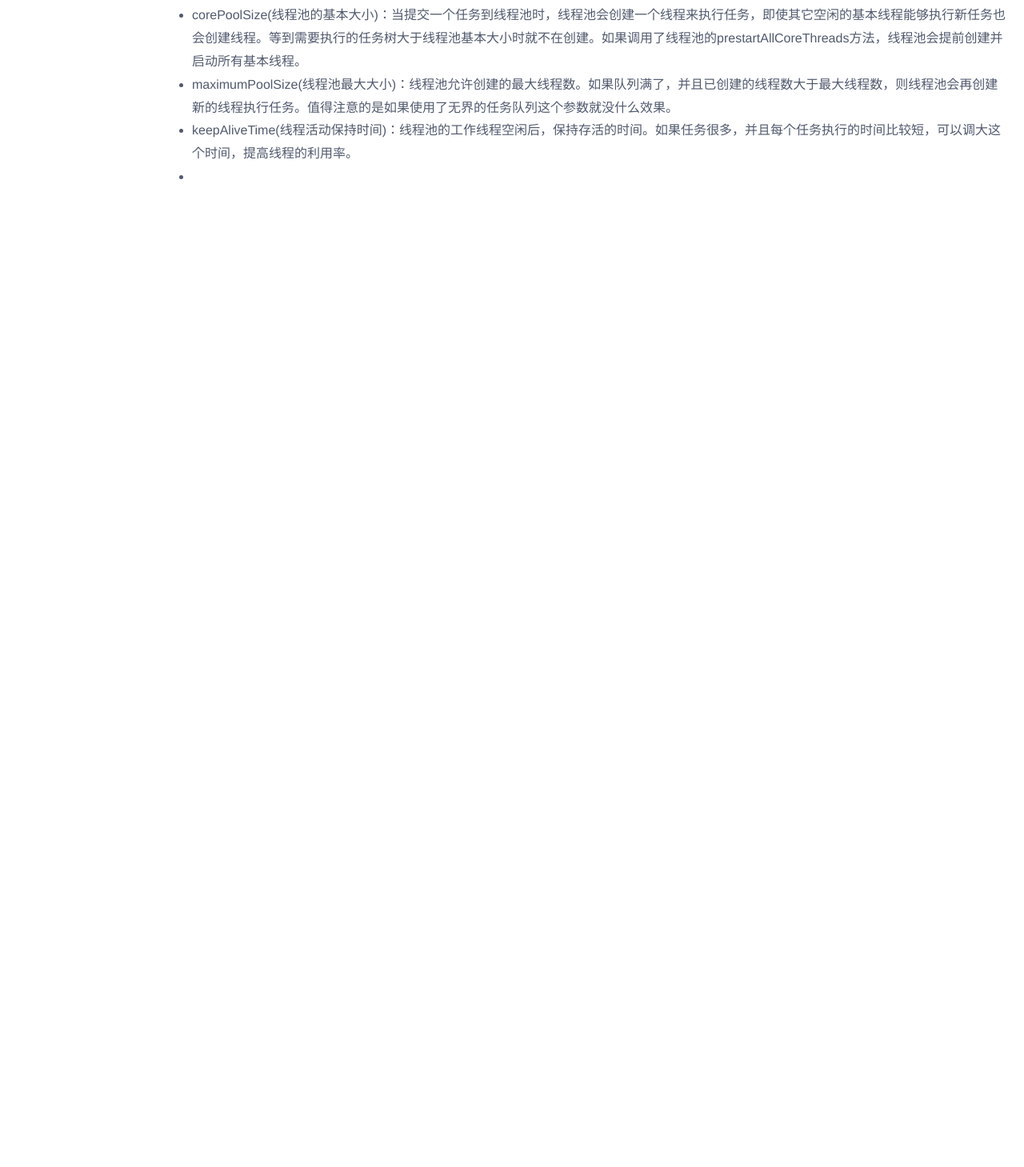
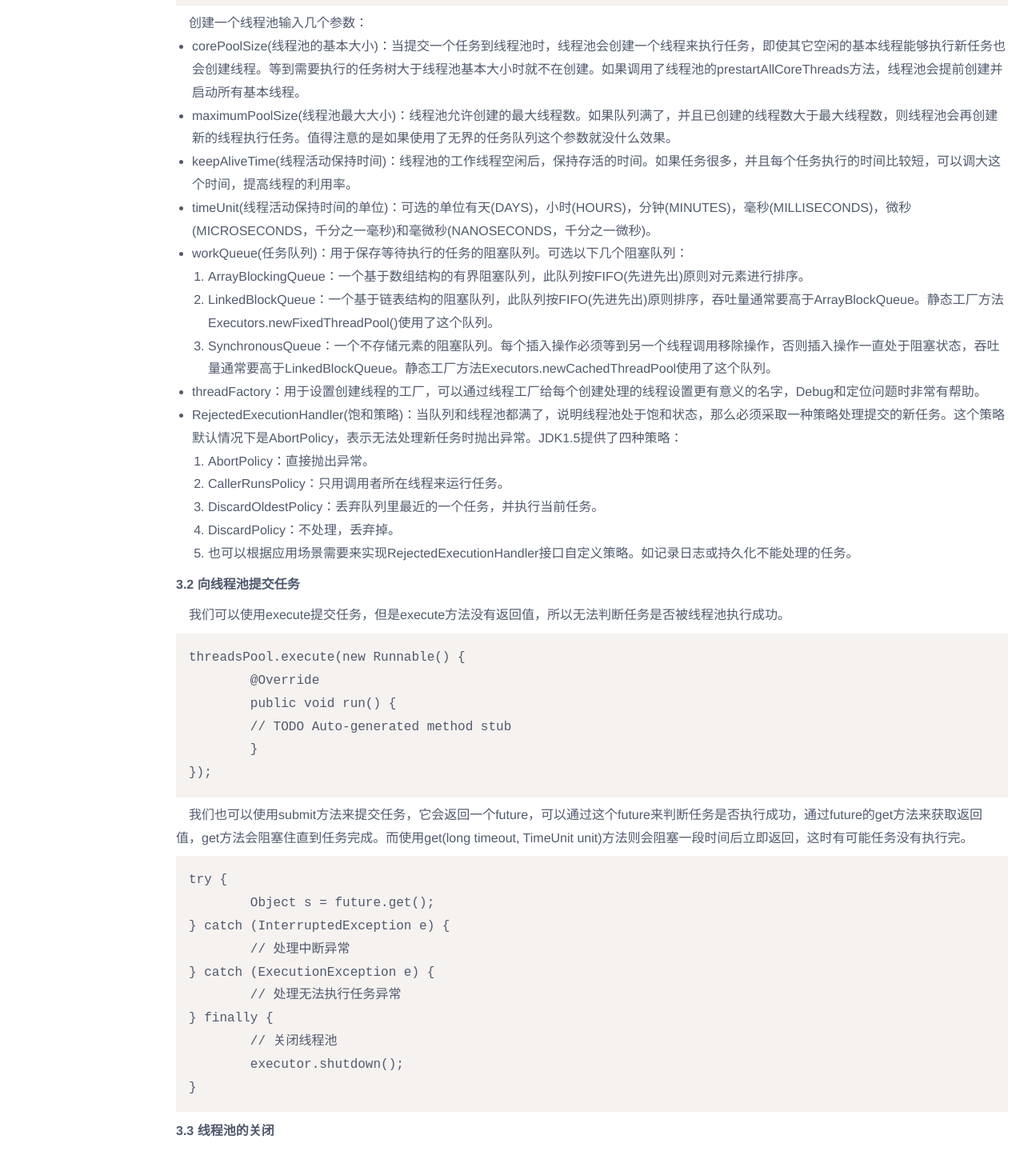
Before and after one commit to lixaviers/suyan-ms, a Vue app: page /#/thread in a window 1280 px wide. Shown: the part 897-2356 px from the top of the page at 80% size. Before the commit the page ends 1326 px from the top, so only its background shows below. Built offline with nearby package versions, Linux system fonts and the light colour scheme.

Commit message:
feat:page

```diff
--- a/src/views/page/thread.vue
+++ b/src/views/page/thread.vue
@@ -18,6 +18,7 @@
 <li>newScheduledThreadPool(int corePoolSize)：创建一个固定长度的线程池，而且以低延迟或者定时的方式来执行任务，类似于Timer。</li>
 </ul>
 <h3>三、线程池核心参数，工作原理</h3>
+<h4>3.1 核心参数</h4>
 <p>我们可以通过ThreadPoolExecutor来创建一个线程池。</p>
 <pre class="language-java"><code>new ThreadPoolExecutor(int corePoolSize, int maximumPoolSize, long keepAliveTime, TimeUnit unit,
 BlockingQueue&lt;Runnable&gt; workQueue, ThreadFactory threadFactory, RejectedExecutionHandler handler);</code></pre>
@@ -26,8 +27,46 @@ BlockingQueue&lt;Runnable&gt; workQueue, ThreadFactory threadFactory, RejectedEx
 <li>corePoolSize(线程池的基本大小)：当提交一个任务到线程池时，线程池会创建一个线程来执行任务，即使其它空闲的基本线程能够执行新任务也会创建线程。等到需要执行的任务树大于线程池基本大小时就不在创建。如果调用了线程池的prestartAllCoreThreads方法，线程池会提前创建并启动所有基本线程。</li>
 <li>maximumPoolSize(线程池最大大小)：线程池允许创建的最大线程数。如果队列满了，并且已创建的线程数大于最大线程数，则线程池会再创建新的线程执行任务。值得注意的是如果使用了无界的任务队列这个参数就没什么效果。</li>
 <li>keepAliveTime(线程活动保持时间)：线程池的工作线程空闲后，保持存活的时间。如果任务很多，并且每个任务执行的时间比较短，可以调大这个时间，提高线程的利用率。</li>
-<li>&nbsp;</li>
+<li>timeUnit(线程活动保持时间的单位)：可选的单位有天(DAYS)，小时(HOURS)，分钟(MINUTES)，毫秒(MILLISECONDS)，微秒(MICROSECONDS，千分之一毫秒)和毫微秒(NANOSECONDS，千分之一微秒)。</li>
+<li>workQueue(任务队列)：用于保存等待执行的任务的阻塞队列。可选以下几个阻塞队列：</li>
+<ol>
+<li>ArrayBlockingQueue：一个基于数组结构的有界阻塞队列，此队列按FIFO(先进先出)原则对元素进行排序。</li>
+<li>LinkedBlockQueue：一个基于链表结构的阻塞队列，此队列按FIFO(先进先出)原则排序，吞吐量通常要高于ArrayBlockQueue。静态工厂方法Executors.newFixedThreadPool()使用了这个队列。</li>
+<li>SynchronousQueue：一个不存储元素的阻塞队列。每个插入操作必须等到另一个线程调用移除操作，否则插入操作一直处于阻塞状态，吞吐量通常要高于LinkedBlockQueue。静态工厂方法Executors.newCachedThreadPool使用了这个队列。</li>
+</ol>
+<li>threadFactory：用于设置创建线程的工厂，可以通过线程工厂给每个创建处理的线程设置更有意义的名字，Debug和定位问题时非常有帮助。</li>
+<li>RejectedExecutionHandler(饱和策略)：当队列和线程池都满了，说明线程池处于饱和状态，那么必须采取一种策略处理提交的新任务。这个策略默认情况下是AbortPolicy，表示无法处理新任务时抛出异常。JDK1.5提供了四种策略：</li>
+<ol>
+<li>AbortPolicy：直接抛出异常。</li>
+<li>CallerRunsPolicy：只用调用者所在线程来运行任务。</li>
+<li>DiscardOldestPolicy：丢弃队列里最近的一个任务，并执行当前任务。</li>
+<li>DiscardPolicy：不处理，丢弃掉。</li>
+<li>也可以根据应用场景需要来实现RejectedExecutionHandler接口自定义策略。如记录日志或持久化不能处理的任务。</li>
+</ol>
 </ul>
+<h4>3.2 向线程池提交任务</h4>
+<p>我们可以使用execute提交任务，但是execute方法没有返回值，所以无法判断任务是否被线程池执行成功。</p>
+<pre class="language-java"><code>threadsPool.execute(new Runnable() {
+	@Override
+	public void run() {
+	// TODO Auto-generated method stub
+	}
+});</code></pre>
+<p>我们也可以使用submit方法来提交任务，它会返回一个future，可以通过这个future来判断任务是否执行成功，通过future的get方法来获取返回值，get方法会阻塞住直到任务完成。而使用get(long timeout, TimeUnit unit)方法则会阻塞一段时间后立即返回，这时有可能任务没有执行完。</p>
+<pre class="language-java"><code>try {
+	Object s = future.get();
+} catch (InterruptedException e) {
+	// 处理中断异常
+} catch (ExecutionException e) {
+	// 处理无法执行任务异常
+} finally {
+	// 关闭线程池
+	executor.shutdown();
+}</code></pre>
+<h4>3.3 线程池的关闭</h4>
+<p>&nbsp;</p>
+<p>&nbsp;</p>
+<p>&nbsp;</p>
 <p>&nbsp;</p>
 <p>&nbsp;</p>
 <p>&nbsp;</p>
```
